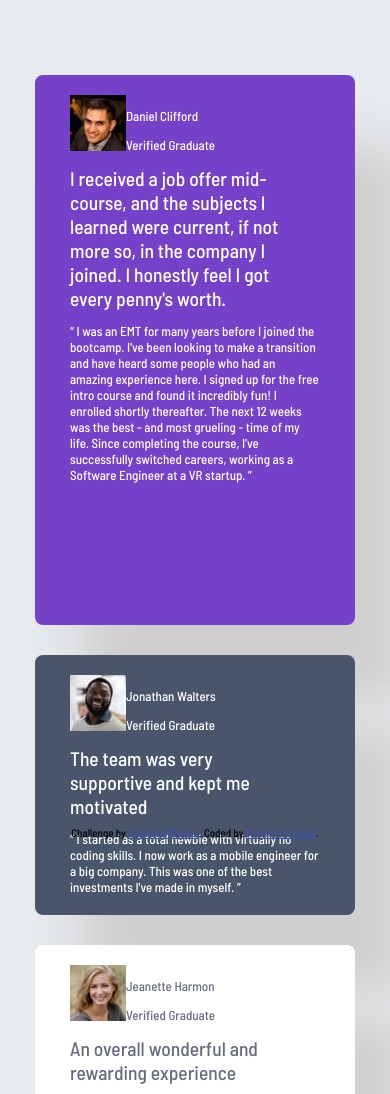
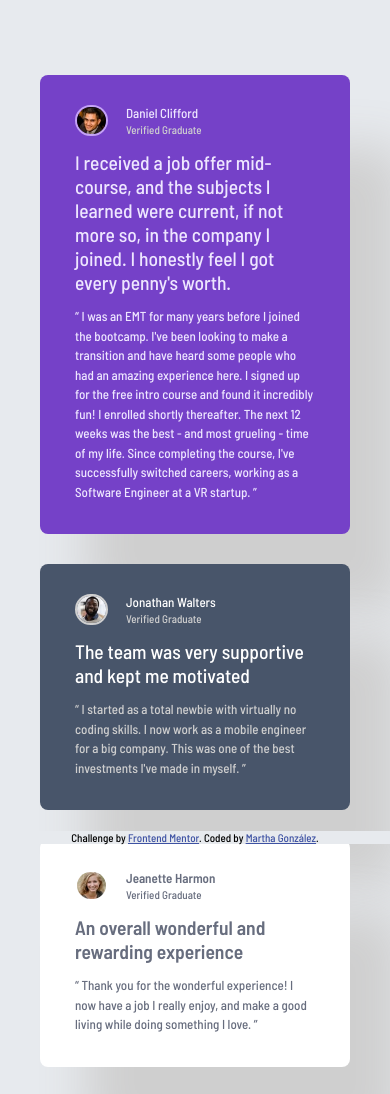
Before and after one commit to margga88/testimonials-grid-section, a plain HTML site: page index.html in a window 390 px wide. Shown: the top 1094 px of the page. Drawn offline with Linux system fonts and the light colour scheme.

Commit message:
Mobile version done. One small fix pending

```diff
--- a/index.html
+++ b/index.html
@@ -18,22 +18,22 @@
 <body>
   <main>
     <div class="tes-container1">
-      <div class="tes-content light-f">
+      <div class="tes-content light-f2">
         <div class="tes-profile">
           <div class="profile-img">
-            <img src="./images/image-daniel.jpg" alt="profile picture of Daniel Clifford"/>
+            <img src="./images/image-daniel.jpg" id="border1" alt="profile picture of Daniel Clifford"/>
           </div>
           <div class="profile-data">
-            <p>Daniel Clifford</p>
-            <p>Verified Graduate</p>
+            <p class="bold">Daniel Clifford</p>
+            <p class="medium-f occupation">Verified Graduate</p>
           </div>
         </div>
 
         <div class="tes-fulltext">
-          <blockquote>I received a job offer mid-course, and the subjects I learned were current, if not more so,
+          <blockquote class="light-f2">I received a job offer mid-course, and the subjects I learned were current, if not more so,
           in the company I joined. I honestly feel I got every penny's worth.</blockquote>
 
-          <p>“ I was an EMT for many years before I joined the bootcamp. I've been looking to make a
+          <p class="lh1">“ I was an EMT for many years before I joined the bootcamp. I've been looking to make a
           transition and have heard some people who had an amazing experience here. I signed up
           for the free intro course and found it incredibly fun! I enrolled shortly thereafter.
           The next 12 weeks was the best - and most grueling - time of my life. Since completing
@@ -46,18 +46,18 @@
       <div class="tes-content light-f">
         <div class="tes-profile">
           <div class="profile-img">
-            <img src="./images/image-jonathan.jpg" alt="profile picture of Jonathan Walters" />
+            <img src="./images/image-jonathan.jpg" id="border2" alt="profile picture of Jonathan Walters" />
           </div>
           <div class="profile-data">
-            <p>Jonathan Walters</p>
-            <p>Verified Graduate</p>
+            <p class="bold">Jonathan Walters</p>
+            <p class="medium-f occupation">Verified Graduate</p>
           </div>
         </div>
 
         <div class="tes-fulltext">
           <blockquote>The team was very supportive and kept me motivated</blockquote>
 
-          <p>“ I started as a total newbie with virtually no coding skills. I now work as a mobile engineer
+          <p class="medium-f lh1">“ I started as a total newbie with virtually no coding skills. I now work as a mobile engineer
           for a big company. This was one of the best investments I've made in myself. ”</p>
         </div>
       </div>
@@ -67,18 +67,18 @@
       <div class="tes-content dark-f">
         <div class="tes-profile">
           <div class="profile-img">
-            <img src="./images/image-jeanette.jpg" alt="profile picture of Jeanette Harmon"/>
+            <img src="./images/image-jeanette.jpg" id="border3" alt="profile picture of Jeanette Harmon"/>
           </div>
           <div class="profile-data">
-            <p>Jeanette Harmon</p>
-            <p>Verified Graduate</p>
+            <p class="bold2">Jeanette Harmon</p>
+            <p class="occupation">Verified Graduate</p>
           </div>
         </div>
 
         <div class="tes-fulltext">
-          <blockquote>An overall wonderful and rewarding experience</blockquote>
+          <blockquote class="bold2">An overall wonderful and rewarding experience</blockquote>
 
-          <p>“ Thank you for the wonderful experience! I now have a job I really enjoy, and make a good living
+          <p class="dark-f lh1">“ Thank you for the wonderful experience! I now have a job I really enjoy, and make a good living
           while doing something I love. ”</p>
         </div>
       </div>
@@ -88,11 +88,11 @@
       <div class="tes-content medium-f">
         <div class="tes-profile">
           <div class="profile-img">
-            <img src="./images/image-patrick.jpg" alt="profile picture of Patrick Abrams" />
+            <img src="./images/image-patrick.jpg" id="border4" alt="profile picture of Patrick Abrams" />
           </div>
           <div class="profile-data">
-            <p>Patrick Abrams</p>
-            <p>Verified Graduate</p>
+            <p class="light-f bold">Patrick Abrams</p>
+            <p class="light-f occupation">Verified Graduate</p>
           </div>
         </div>
 
@@ -100,7 +100,7 @@
           <blockquote>Awesome teaching support from TAs who did the bootcamp themselves. Getting guidance from them and
           learning from their experiences was easy.</blockquote>
 
-          <p>“ The staff seem genuinely concerned about my progress which I find really refreshing. The program
+          <p class="medium-f lh1">“ The staff seem genuinely concerned about my progress which I find really refreshing. The program
           gave me the confidence necessary to be able to go out in the world and present myself as a capable
           junior developer. The standard is above the rest. You will get the personal attention you need from
           an incredible community of smart and amazing people. ”</p>
@@ -112,18 +112,18 @@
       <div class="tes-content dark-f">
         <div class="tes-profile">
           <div class="profile-img">
-            <img src="./images/image-kira.jpg" alt="profile picture of Kira Whittle"/>
+            <img src="./images/image-kira.jpg" id="border5" alt="profile picture of Kira Whittle"/>
           </div>
           <div class="profile-data">
-            <p>Kira Whittle</p>
-            <p>Verified Graduate</p>
+            <p class="bold2">Kira Whittle</p>
+            <p class="occupation">Verified Graduate</p>
           </div>
         </div>
 
         <div class="tes-fulltext">
-          <blockquote>Such a life-changing experience. Highly recommended!</blockquote>
+          <blockquote class="bold2">Such a life-changing experience. Highly recommended!</blockquote>
 
-          <p>“ Before joining the bootcamp, I've never written a line of code. I needed some structure from
+          <p class="dark-f lh1">“ Before joining the bootcamp, I've never written a line of code. I needed some structure from
           professionals who can help me learn programming step by step. I was encouraged to enroll by a former
           student of theirs who can only say wonderful things about the program. The entire curriculum and staff
           did not disappoint. They were very hands-on and I never had to wait long for assistance. The agile team
--- a/styles.css
+++ b/styles.css
@@ -35,9 +35,9 @@ body {
 main {
     display: grid;
     grid-template-columns: repeat(1, 1fr);
-    grid-template-rows: repeat(8, 1fr);
+    grid-template-rows: repeat(8, max-content);
     gap: 30px;
-    width: 320px;
+    width: 310px;
     height: auto;
     margin: 75px auto;
 }
@@ -84,16 +84,33 @@ main {
 }
 
 .tes-content {
-   margin: 20px 35px;
+   margin: 20px 35px 32px 35px;
 }
 
 .tes-profile {
     display: inline-flex;
+    height: 45px;
+    margin-top: 5px;
+}
 
+.tes-fulltext {
+    margin-top: -5px;
+}
+
+.profile-data p {
+    margin: 5px 20px 0px 20px;
+}
+
+img {
+    border-radius: 50px;
+    width: 92%;
+    height: 60%;
+    object-fit: cover;
+    margin: 5px auto;
 }
 
 blockquote {
-    margin: 0px 25px 0px 0px;
+    margin: 10px 10px 0px 0px;
     font-size: 1.5rem;
 }
 
@@ -101,7 +118,8 @@ footer {
     position: fixed;
     width: 100%;
     height: auto;
-    bottom: 5px;
+    bottom: 0;
+    background-color: var(--grey-100);
 }
 
 
@@ -109,6 +127,10 @@ footer {
 
 .light-f {
     color: var(--white);
+}
+
+.light-f2 {
+    color: var(--purple-50);
 }
 
 .dark-f {
@@ -119,7 +141,42 @@ footer {
     color: var(--grey-200);
 }
 
+.lh1 {
+    line-height: 1.5;
+}
 
+#border1 {
+    border: 2px solid var(--purple-300);
+}
+
+#border2 {
+    border: 2px solid var(--grey-200);
+}
+
+#border3 {
+    border: 2px solid var(--white);
+}
+
+#border4 {
+    border: 2px solid var(--purple-500);
+}
+
+#border5 {
+    border: 2px solid var(--white);
+}
+
+.bold {
+    font-weight: var(--ftwgt-500);
+}
+
+.bold2 {
+    font-weight: var(--ftwgt-600);
+}
+
+.occupation {
+    margin: 2px 20px 0px 20px !important;
+    font-size: 0.85em;
+}
 
 .attribution {
     font-size: 11px;
```
